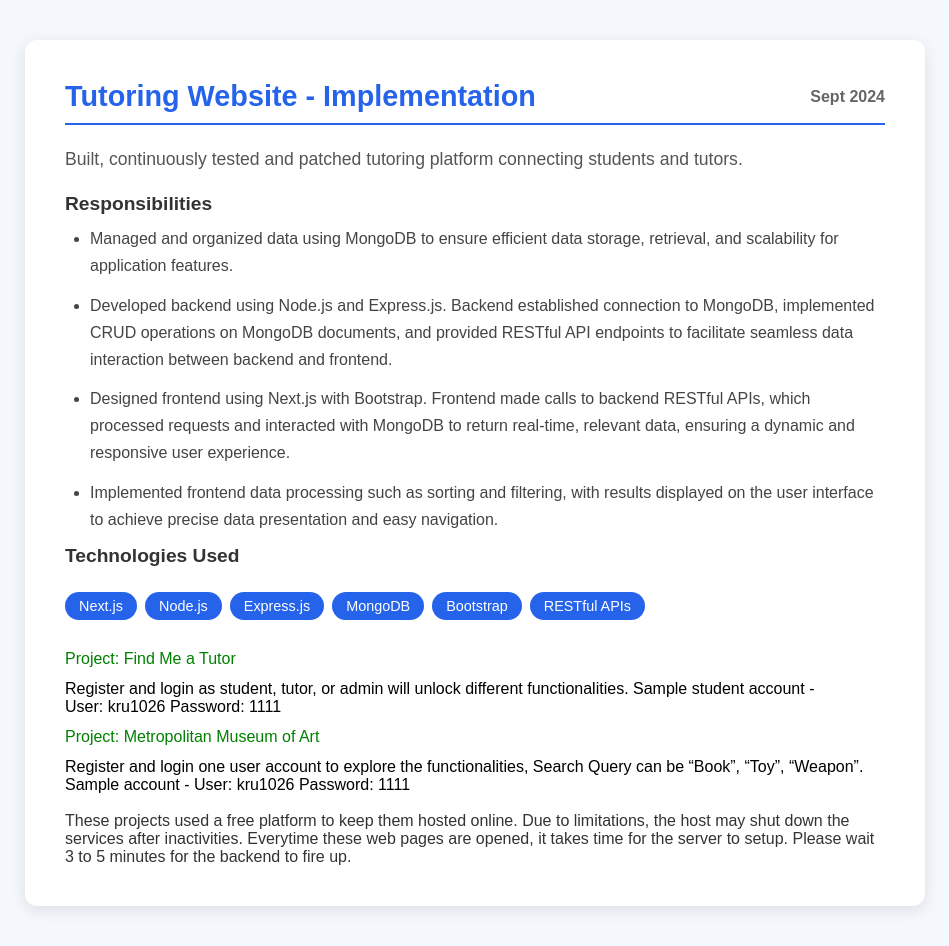
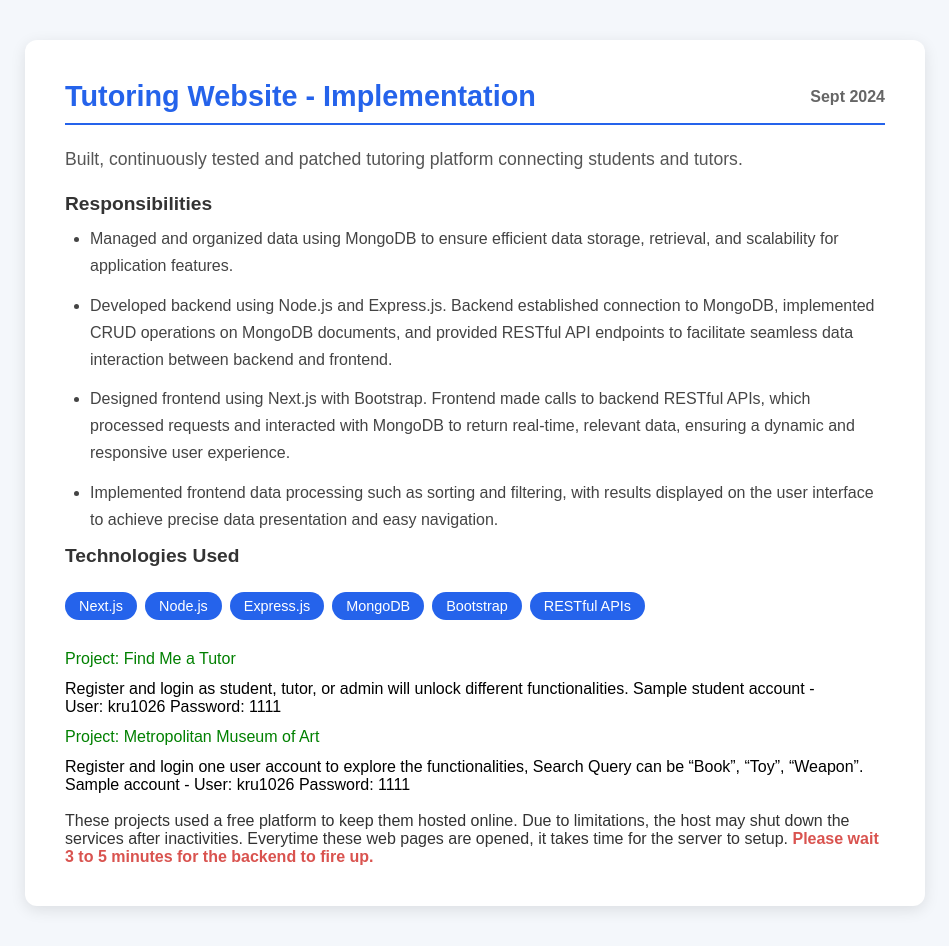
Before and after one commit to kru1026/Intro2nd, a Next.js app in the folder my-next-app/: page /projects in a window 1280 px wide. Shown: the whole page, without its empty margins (165-1114 px from the left). Built offline with nearby package versions, Linux system fonts and the light colour scheme.

Commit message:
Aug 07, 11:27am

```diff
--- a/my-next-app/pages/projects.js
+++ b/my-next-app/pages/projects.js
@@ -78,8 +78,9 @@ export default function Projects() {
         <br />
         <p>These projects used a free platform to keep them hosted online. Due to limitations,
           the host may shut down the services after inactivities. Everytime these web pages
-          are opened, it takes time for the server to setup. Please wait 3 to 5 minutes for the
-          backend to fire up.
+          are opened, it takes time for the server to setup. <span style={{ color: "#d9534f", fontWeight: "bold" }}> Please wait
+          3 to 5 minutes
+          for the backend to fire up.</span>
         </p>
 
       </div>
```
